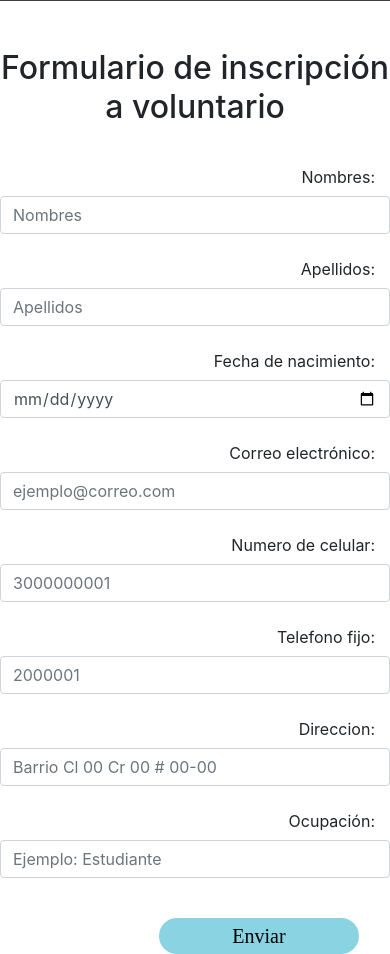
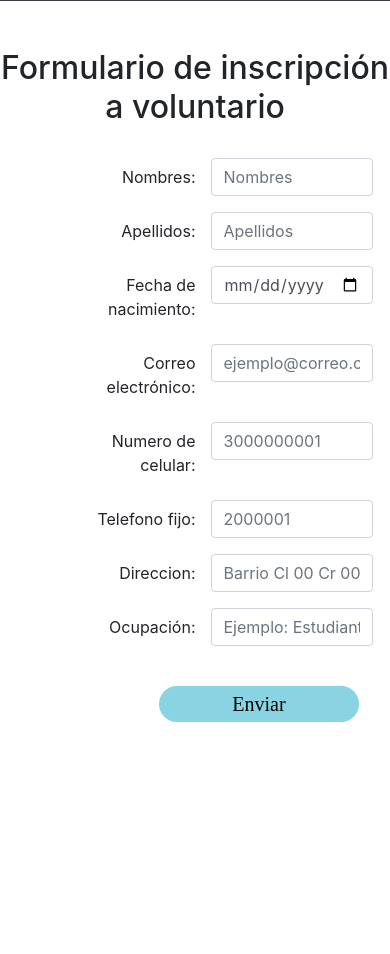
Before and after one commit to nestorcalvo/Happy-Animals, a PHP site: page /formVoluntario.php in a window 390 px wide. Shown: the part 1027-1981 px from the top of the page. After the commit the page ends 1749 px from the top, so only its background shows below. Run offline with PHP 8.4, Linux system fonts and the light colour scheme; some libraries are stand-ins or nearby versions.

Commit message:
correcciones formularios

```diff
--- a/formVoluntario.php
+++ b/formVoluntario.php
@@ -115,47 +115,47 @@ session_start();
             <br>
 
             <div class="form-group row">
-            <label class="col-sm-2 col-form-label text-right ml-5" for="nombre">Nombres: </label>
-            <input type="text" class="form-control col-sm-6  " id="nombre"   name="nombres" placeholder="Nombres" value="<?php if (isset($_SESSION['nombres'])){ echo $_SESSION['nombres']; } ?>" required>
+            <label class="col-5 col-sm-3 col-md-2 col-form-label text-right ml-5" for="nombre">Nombres: </label>
+            <input type="text" class="form-control col-5 col-sm-5 col-md-6 col-lg-7  " id="nombre"   name="nombres" placeholder="Nombres" value="<?php if (isset($_SESSION['nombres'])){ echo $_SESSION['nombres']; } ?>" required>
             </div>
 
             <div class="form-group row">
-            <label class="col-sm-2 col-form-label text-right ml-5" for="apellido" >Apellidos: </label>
-            <input type="text" class="form-control col-sm-6 " id="apellido"  name="apellidos" placeholder="Apellidos" value="<?php if (isset($_SESSION['apellidos'])){ echo $_SESSION['apellidos']; } ?>" required>
+            <label class="col-5 col-sm-3 col-md-2 col-form-label text-right ml-5" for="apellido" >Apellidos: </label>
+            <input type="text" class="form-control col-5 col-sm-5 col-md-6 col-lg-7" id="apellido"  name="apellidos" placeholder="Apellidos" value="<?php if (isset($_SESSION['apellidos'])){ echo $_SESSION['apellidos']; } ?>" required>
             </div>
 
             <div class="form-group row">
-            <label class="col-sm-2 col-form-label text-right ml-5" for="fecha" >Fecha de nacimiento: </label>
-            <input type="date" class="form-control col-sm-6 "  id="fecha" name="fecha" value="<?php if (isset($_SESSION['fecha'])){ echo $_SESSION['fecha']; } ?>" required>
+            <label class="col-5 col-sm-3 col-md-2 col-form-label text-right ml-5" for="fecha" >Fecha de nacimiento: </label>
+            <input type="date" class="form-control col-5 col-sm-5 col-md-6 col-lg-7"  id="fecha" name="fecha" value="<?php if (isset($_SESSION['fecha'])){ echo $_SESSION['fecha']; } ?>" required>
 
             </div>
 
             <div class="form-group row ">
-            <label class="col-sm-2 col-form-label text-right ml-5" for="correo">Correo electrónico: </label>
-            <input type="email" class="form-control col-sm-6 "  id="correo" name="correo" placeholder="ejemplo@correo.com" value="<?php if (isset($_SESSION['correo'])){ echo $_SESSION['correo']; } ?>" required>
+            <label class="col-5 col-sm-3 col-md-2 col-form-label text-right ml-5" for="correo">Correo electrónico: </label>
+            <input type="email" class="form-control col-5 col-sm-5 col-md-6 col-lg-7"  id="correo" name="correo" placeholder="ejemplo@correo.com" value="<?php if (isset($_SESSION['correo'])){ echo $_SESSION['correo']; } ?>" required>
 
             </div>
 
             <div class="form-group row">
-            <label class="col-sm-2 col-form-label text-right ml-5" for="celular" >Numero de celular: </label>
-            <input type="number" class="form-control col-sm-6 "  id="celular" name="celular" placeholder="3000000001" value="<?php if (isset($_SESSION['celular'])){ echo $_SESSION['celular']; } ?>" required>
+            <label class="col-5 col-sm-3 col-md-2 col-form-label text-right ml-5" for="celular" >Numero de celular: </label>
+            <input type="number" class="form-control col-5 col-sm-5 col-md-6 col-lg-7"  id="celular" name="celular" placeholder="3000000001" value="<?php if (isset($_SESSION['celular'])){ echo $_SESSION['celular']; } ?>" required>
 
             </div>
 
             <div class="form-group row">
-            <label class="col-sm-2 col-form-label text-right ml-5" for="fijo">Telefono fijo: </label>
-            <input type="number" class="form-control col-sm-6"  id="fijo" name="telefono" placeholder="2000001" value="<?php if (isset($_SESSION['telefono'])){ echo $_SESSION['telefono']; } ?>" >
+            <label class="col-5 col-sm-3 col-md-2 col-form-label text-right ml-5" for="fijo">Telefono fijo: </label>
+            <input type="number" class="form-control col-5 col-sm-5 col-md-6 col-lg-7"  id="fijo" name="telefono" placeholder="2000001" value="<?php if (isset($_SESSION['telefono'])){ echo $_SESSION['telefono']; } ?>" >
 
             </div>
 
             <div class="form-group row">
-            <label class="col-sm-2 col-form-label text-right ml-5" for="direccion" >Direccion: </label>
-            <input type="text" class="form-control col-sm-6 " id="direccion"  name="direccion" placeholder="Barrio Cl 00 Cr 00 # 00-00" value="<?php if (isset($_SESSION['direccion'])){ echo $_SESSION['direccion']; } ?>" required>
+            <label class="col-5 col-sm-3 col-md-2 col-form-label text-right ml-5" for="direccion" >Direccion: </label>
+            <input type="text" class="form-control col-5 col-sm-5 col-md-6 col-lg-7" id="direccion"  name="direccion" placeholder="Barrio Cl 00 Cr 00 # 00-00" value="<?php if (isset($_SESSION['direccion'])){ echo $_SESSION['direccion']; } ?>" required>
             </div>
 
             <div class="form-group row">
-            <label class="col-sm-2 col-form-label text-right ml-5" for="ocupacion">Ocupación: </label>
-            <input type="text" class="form-control col-sm-6" id="ocupacion" name="ocupacion" placeholder="Ejemplo: Estudiante" value="<?php if (isset($_SESSION['ocupacion'])){ echo $_SESSION['ocupacion']; } ?>" required>
+            <label class="col-5 col-sm-3 col-md-2 col-form-label text-right ml-5" for="ocupacion">Ocupación: </label>
+            <input type="text" class="form-control col-5 col-sm-5 col-md-6 col-lg-7" id="ocupacion" name="ocupacion" placeholder="Ejemplo: Estudiante" value="<?php if (isset($_SESSION['ocupacion'])){ echo $_SESSION['ocupacion']; } ?>" required>
             </div>
 
             <br>
```
